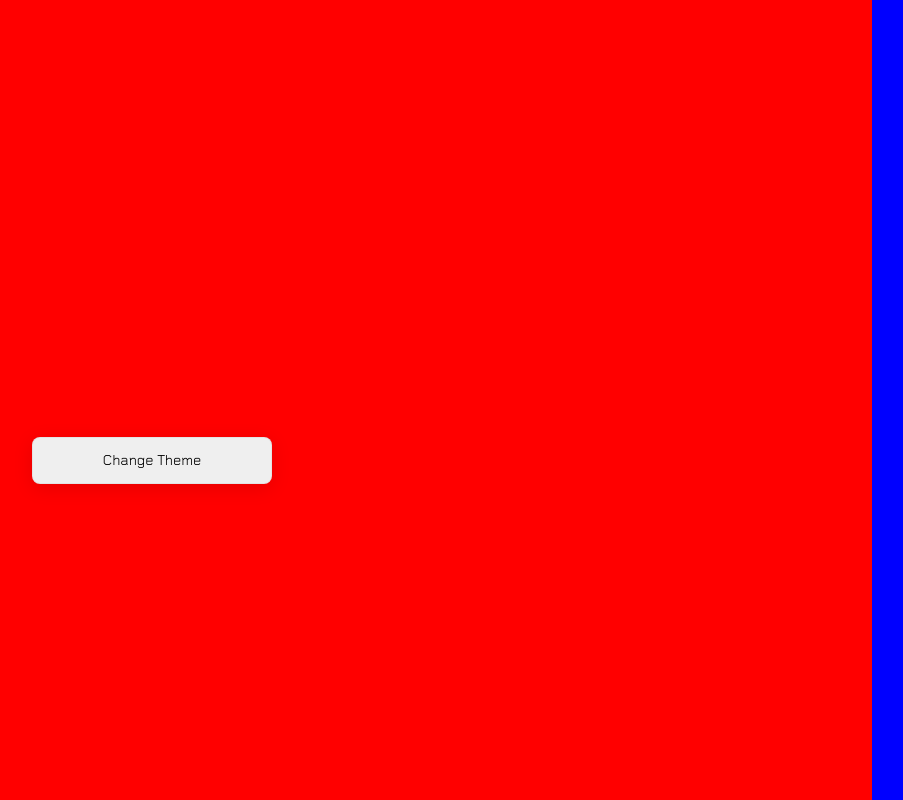
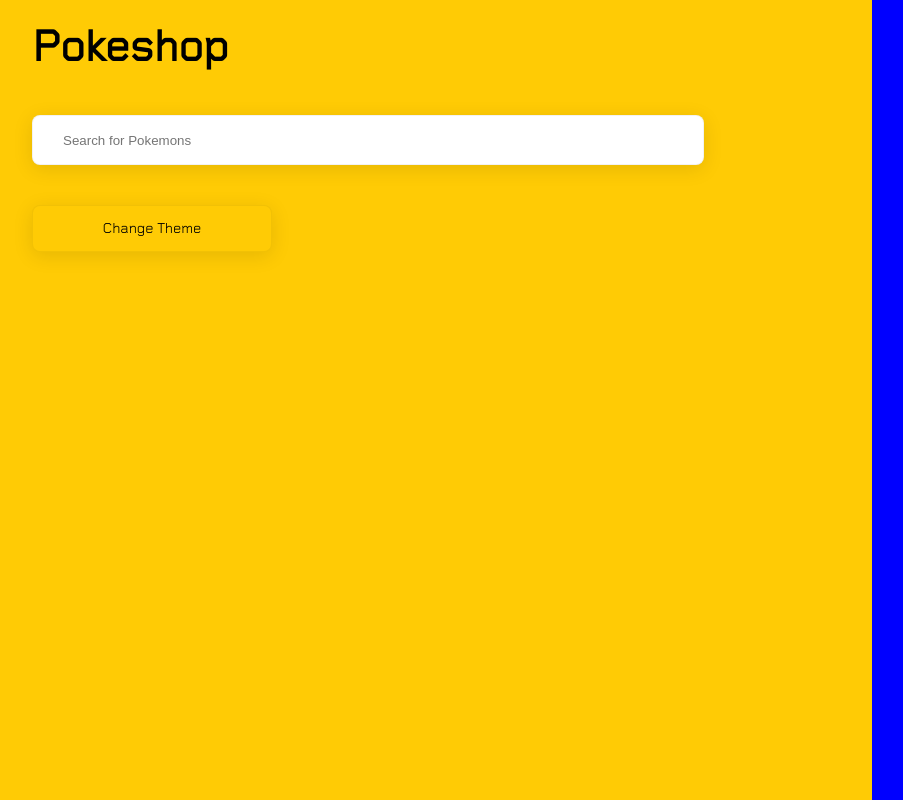
Before and after one commit to MFRamon/Pokelog, a React (Create React App) app: page / in a window 1280 px wide. Shown: the whole page, without its empty margins (24-927 px from the left). Built offline with nearby package versions, Linux system fonts and the light colour scheme.

Commit message:
Dark & Light Theme Switching Working

```diff
--- a/src/App.jsx
+++ b/src/App.jsx
@@ -1,9 +1,9 @@
 import React, { useState } from 'react';
 import styled, { ThemeProvider } from 'styled-components';
-import { lightTheme, darkTheme } from './styling/themes';
+import { lightTheme, darkTheme } from './styling/theme';
 import { GlobalStyles } from './styling/global';
 import {
-  Layout, Container, Aside, Button,
+  Layout, Container, Aside, Button, Searchbar, Title,
 } from './components/atoms';
 
 const Wrapper = styled.div`
@@ -14,8 +14,7 @@ const Wrapper = styled.div`
   }
 
   @media (min-width: 1024px) {
-    align-self: center;
-    margin: 7.5rem 0 0;
+    margin: 0 0 0;
     width: 100%;
   }
 `;
@@ -28,6 +27,7 @@ const App = () => {
   const [theme, setTheme] = useState('light');
 
   const toggleTheme = () => {
+    console.log('Llamo la funcion');
     if (theme === 'light') {
       setTheme('dark');
     } else {
@@ -38,10 +38,12 @@ const App = () => {
   return (
     <ThemeProvider theme={theme === 'light' ? lightTheme : darkTheme}>
       <GlobalStyles />
-      <Layout>
+      <Layout theme={theme}>
         <Wrapper>
           <Container>
             <Content>
+              <Title>Pokeshop</Title>
+              <Searchbar />
               <Button onClick={toggleTheme}>Change Theme</Button>
             </Content>
           </Container>
--- a/src/components/atoms/Button/index.jsx
+++ b/src/components/atoms/Button/index.jsx
@@ -44,19 +44,11 @@ const ButtonContainer = styled.button`
 `;
 
 
-const Button = ({ onClick, children }) => {
-  const [disabled, setDisabled] = useState(false);
-
-  const handleDisabled = () => {
-    setDisabled(!disabled);
-  };
-
-  return (
-    <ButtonContainer disabled={handleDisabled} onClick={onClick}>
-      {children}
-    </ButtonContainer>
-  );
-};
+const Button = ({ onClick, children }) => (
+  <ButtonContainer onClick={onClick}>
+    {children}
+  </ButtonContainer>
+);
 
 
 Button.propTypes = {
--- a/src/components/atoms/Layout/index.jsx
+++ b/src/components/atoms/Layout/index.jsx
@@ -6,7 +6,7 @@ const Wrapper = styled.div`
   display: flex;
   flex-direction: column;
   height: 100vh;
-  background-color: red
+  background-color: ${({ theme }) => theme.main};
 `;
 
 const Main = styled.main`
--- /dev/null
+++ b/src/components/atoms/Searchbar/index.jsx
@@ -0,0 +1,21 @@
+import React from 'react';
+import styled from 'styled-components';
+
+const Control = styled.input`
+  width: 70%;
+  height: 50px;
+  border-width: 0.063rem;
+  border-style: solid;
+  border-color: rgba(0, 0, 0, 0.05);
+  padding: 0.8125rem 1.875rem;
+  border-radius: 0.5rem;
+  margin: 1.25rem 1.5rem;
+  box-shadow: rgba(0, 0, 0, 0.1) 0px 4px 20px;
+`;
+
+
+const Searchbar = () => (
+  <Control placeholder="Search for Pokemons" type="text" />
+);
+
+export default Searchbar;
--- a/src/components/atoms/Title/index.jsx
+++ b/src/components/atoms/Title/index.jsx
@@ -3,6 +3,7 @@ import styled from 'styled-components';
 const Title = styled.h2`
   color: ${({ theme, primaryColor }) => (primaryColor ? theme.primaryColor : theme.textColor)};
   font-size: ${({ big }) => (big ? '2.6rem' : '2.2rem')};
+  margin: 1.25rem 1.5rem;
 
   @media (min-width: 1024px) {
     font-size: ${({ big }) => (big ? '3.4rem' : '2.8rem')};
--- a/src/components/atoms/index.js
+++ b/src/components/atoms/index.js
@@ -4,6 +4,7 @@ import Container from './Container';
 import Layout from './Layout';
 import Textfield from './Textfield';
 import Title from './Title';
+import Searchbar from './Searchbar';
 
 
 export {
@@ -13,4 +14,5 @@ export {
   Layout,
   Textfield,
   Title,
+  Searchbar,
 };
--- a/src/styling/global.js
+++ b/src/styling/global.js
@@ -26,8 +26,6 @@ export const GlobalStyles = createGlobalStyle`
   }
 
   body {
-    background: ${({ theme }) => theme.main};
-    color: ${({ theme }) => theme.main};
     font-family: Affogato Regular;
     font-weight: 400;
     font-size: 1.8em;
--- a/src/styling/index.js
+++ /dev/null
@@ -1 +0,0 @@
-// BASE FILE
--- a/src/styling/styles.js
+++ /dev/null
@@ -1 +0,0 @@
-// BASE FILE
--- a/src/styling/themes.js
+++ b/src/styling/theme.js
@@ -1,7 +1,7 @@
 export const lightTheme = {
-  // TODO: Add Colors
+  main: '#FFCB05',
 };
 
 export const darkTheme = {
-  // TODO: Add Colors
+  main: '#121212',
 };
```
Also changed, not shown: src/App.css (deleted, +0 -38 lines).
